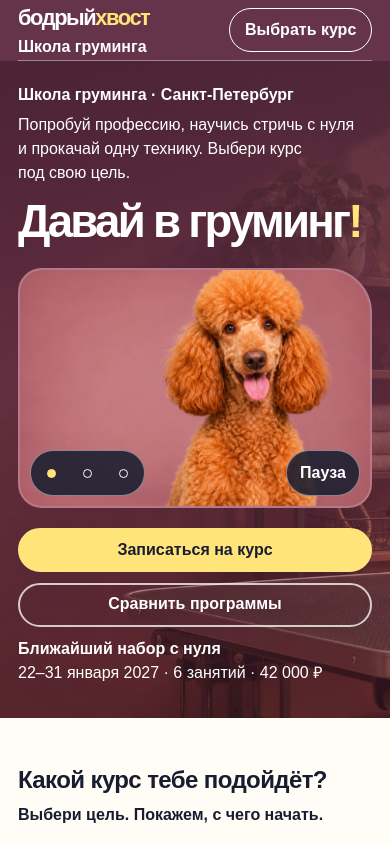
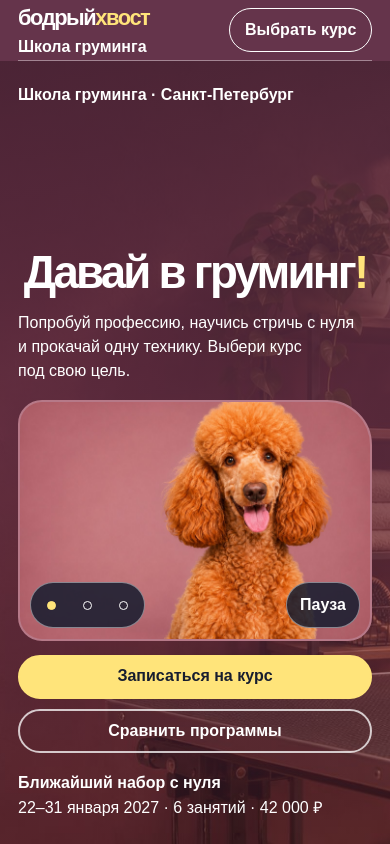
Before and after one commit to olga-puzanova/bodry-hvost, a plain HTML site: page index.html in a window 390 px wide. Shown: the top 844 px of the page. Drawn offline with Linux system fonts and the light colour scheme.

Commit message:
Polish the mobile hero and desktop course cards

```diff
--- a/index.html
+++ b/index.html
@@ -10,7 +10,7 @@
   <meta name="theme-color" content="#65344b">
   <title>Бодрый хвост — школа груминга</title>
   <link rel="icon" href="data:,">
-  <link rel="stylesheet" href="styles.css?v=compact-brand">
+  <link rel="stylesheet" href="styles.css?v=program-card-headings">
   <script src="booking.js" defer></script>
   <script src="courses.js?v=program-switcher" defer></script>
   <script src="hero-gallery.js" defer></script>
@@ -29,8 +29,8 @@
       <div class="wrap hero-grid">
         <div class="hero-copy">
           <p class="hero-location">Школа груминга · Санкт-Петербург</p>
+          <h1 id="hero-title">Давай в груминг<span>!</span></h1>
           <p class="hero-description hero-description-mobile">Попробуй профессию, научись стричь с нуля и прокачай одну технику. Выбери курс под свою цель.</p>
-          <h1 id="hero-title">Давай в груминг<span>!</span></h1>
           <p class="hero-description">Попробуй себя в груминге, научись стричь с нуля или отработай одну технику. Выбери курс, который подходит тебе.</p>
           <div class="booking-banner">
             <div><span>Ближайший курс для новичков</span><strong>22–31 января 2027</strong><span>6 занятий · 42 000 ₽</span></div>
--- a/styles.css
+++ b/styles.css
@@ -117,6 +117,9 @@ h3 { font-weight: 750; }
 .program-days { list-style: none; display: grid; grid-template-columns: repeat(3, minmax(0, 1fr)); gap: 1rem; margin: 1.5rem 0; padding: 0; }
 .program-days-short { grid-template-columns: repeat(2, minmax(0, 1fr)); }
 .program-days li { display: flex; flex-direction: column; gap: .65rem; background: var(--paper); border: 1px solid #65344b35; border-radius: 16px; padding: clamp(1rem, 2.3vw, 1.8rem); }
+@media (min-width: 761px) {
+  .program-days h3 { font-size: min(1.625rem, calc(var(--text-heading) * .9)); }
+}
 .day-label { color: var(--plum); font-weight: 750; }
 .day-result { margin-top: auto; padding-top: .7rem; border-top: 1px solid #65344b35; }
 .day-result strong { color: var(--plum); }
@@ -214,7 +217,8 @@ h3 { font-weight: 750; }
 }
 @media (max-width: 760px) {
   .wrap { width: calc(100% - 36px); }
-  .header-row { min-height: 61px; }
+  :root { --mobile-header-height: 61px; }
+  .header-row { min-height: var(--mobile-header-height); }
   .header nav { display: none; }
   .hero {
     background-image:
@@ -222,17 +226,26 @@ h3 { font-weight: 750; }
       url("assets/studio-background.jpg");
     background-position: center, 58% center;
   }
-  .hero-grid { grid-template-columns: 1fr; padding-block: 1.35rem 2rem; min-height: auto; gap: 1.25rem; }
+  .hero-grid {
+    grid-template-columns: 1fr;
+    --hero-actions-gap: 14px;
+    grid-template-rows: minmax(min-content, 1fr) auto auto;
+    row-gap: 0;
+    padding-block: 1.35rem 2rem;
+    min-height: calc(100vh - var(--mobile-header-height));
+    min-height: calc(100dvh - var(--mobile-header-height));
+  }
   :root { --text-display: clamp(2.85rem, 11vw, 5.2rem); }
   .hero-location { margin-bottom: .35rem; }
-  .hero-copy { text-align: start; }
+  .hero-copy { display: grid; grid-template-rows: auto 1fr auto; align-self: stretch; text-align: start; }
   .hero-description:not(.hero-description-mobile), .hero .booking-banner, .hero-link-desktop { display: none; }
-  .hero-description-mobile { display: block; margin: 0 0 .75rem; }
-  .hero-photo { width: min(100%, 30rem); justify-self: center; aspect-ratio: 1.47; }
-  .hero-mobile-actions { display: grid; grid-template-columns: repeat(auto-fit, minmax(min(100%, 11rem), 1fr)); gap: .65rem; width: min(100%, 30rem); justify-self: start; }
+  .hero h1 { align-self: end; margin-top: clamp(.9rem, 3vh, 1.8rem); text-align: center; }
+  .hero-description-mobile { display: block; margin: .8rem 0 0; }
+  .hero-photo { width: min(100%, 30rem); justify-self: center; aspect-ratio: 1.47; margin-top: clamp(.75rem, 2vh, 1rem); }
+  .hero-mobile-actions { display: grid; grid-template-columns: repeat(auto-fit, minmax(min(100%, 11rem), 1fr)); gap: .65rem; width: min(100%, 30rem); justify-self: start; margin-top: var(--hero-actions-gap); }
   .hero-mobile-book { background: var(--yellow); border-color: var(--yellow); color: var(--ink); }
   .hero-mobile-compare { border-color: #ffffffc0; color: white; }
-  .hero-mobile-intake { grid-column: 1 / -1; max-width: none; text-align: start; }
+  .hero-mobile-intake { position: relative; inset-block-start: .5rem; grid-column: 1 / -1; max-width: none; text-align: start; }
   .hero-mobile-intake strong { display: block; }
   .mentors-photo { display: none; }
   .mentor-list { width: min(100%, 30rem); grid-template-columns: 1fr; gap: 1.65rem; margin-inline: auto; }
```
